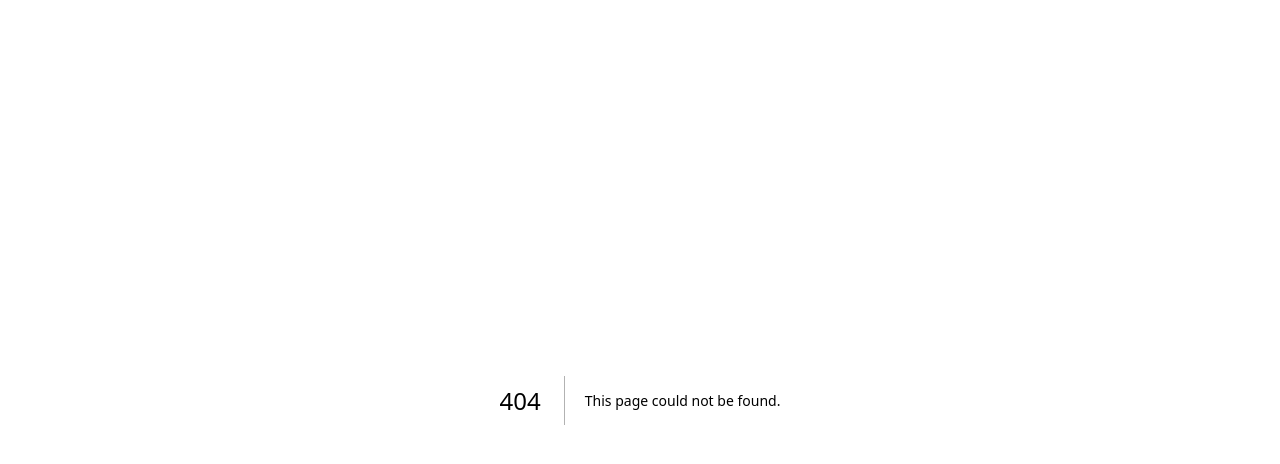
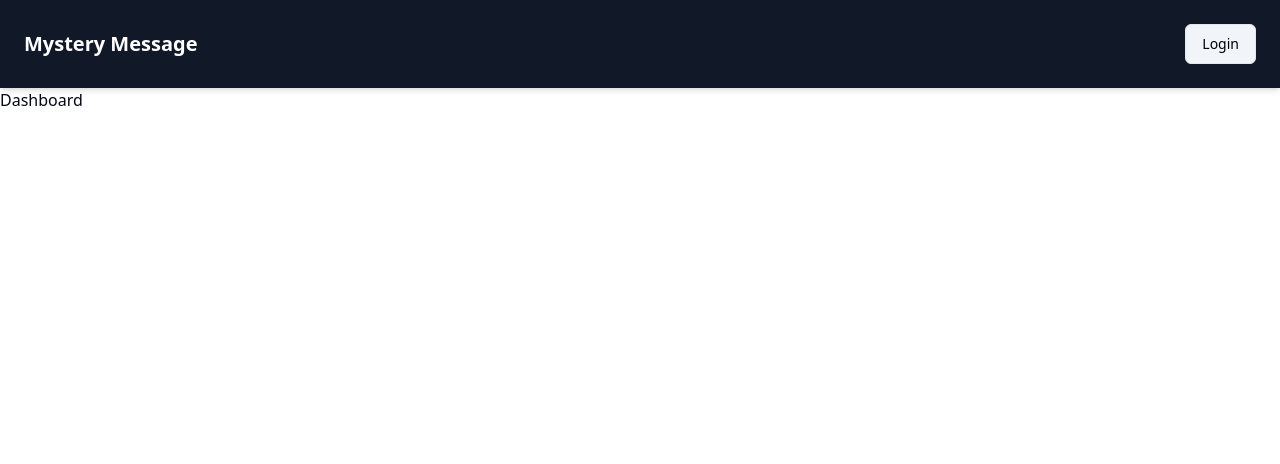
Before and after one commit to hemantyadav8006/mystery-message, a Next.js app: page /dashboard in a window 1280 px wide. Before the commit this address had no page. Shown: the top 464 px of the page. Built offline with nearby package versions, Linux system fonts and the light colour scheme; no server answers.

Commit message:
feat: add Dashboard and Navbar components with layout structure

```diff
--- /dev/null
+++ b/src/app/(app)/dashboard/page.tsx
@@ -0,0 +1,7 @@
+import React from "react";
+
+const Dashboard = () => {
+  return <div>Dashboard</div>;
+};
+
+export default Dashboard;
--- /dev/null
+++ b/src/app/(app)/layout.tsx
@@ -0,0 +1,15 @@
+import "../globals.css";
+import Navbar from "@/components/component/Navbar";
+
+interface RootLayoutProps {
+  children: React.ReactNode;
+}
+
+export default async function RootLayout({ children }: RootLayoutProps) {
+  return (
+    <div className="flex flex-col min-h-screen">
+      <Navbar />
+      {children}
+    </div>
+  );
+}
--- a/src/app/layout.tsx
+++ b/src/app/layout.tsx
@@ -4,7 +4,7 @@ import SessionProvider from "@/context/AuthProvider";
 import { Toaster } from "@/components/ui/toaster";
 
 export const metadata: Metadata = {
-  title: "Mystery Message",
+  title: "Mystery Message | True Feedback",
   description: "Mystery Message for real/pure feedbacks!",
 };
 
--- /dev/null
+++ b/src/app/u/[username]/page.tsx
@@ -0,0 +1,7 @@
+import React from "react";
+
+const page = () => {
+  return <div>messagePage</div>;
+};
+
+export default page;
--- /dev/null
+++ b/src/components/component/Navbar.tsx
@@ -0,0 +1,46 @@
+"use client";
+import React from "react";
+import Link from "next/link";
+import { useSession, signOut } from "next-auth/react";
+import { Button } from "../ui/button";
+import { User } from "next-auth";
+
+function Navbar() {
+  const { data: session } = useSession();
+  const user: User = session?.user;
+
+  return (
+    <nav className="p-4 md:p-6 shadow-md bg-gray-900 text-white">
+      <div className="container mx-auto flex flex-col md:flex-row justify-between items-center">
+        <Link href="/" className="text-xl font-bold mb-4 md:mb-0">
+          Mystery Message
+        </Link>
+        {session ? (
+          <>
+            <span className="mr-4">
+              Welcome, {user?.username || user?.email}
+            </span>
+            <Button
+              onClick={() => signOut()}
+              className="w-full md:w-auto bg-slate-100 text-black"
+              variant="outline"
+            >
+              Logout
+            </Button>
+          </>
+        ) : (
+          <Link href="/sign-in">
+            <Button
+              className="w-full md:w-auto bg-slate-100 text-black"
+              variant={"outline"}
+            >
+              Login
+            </Button>
+          </Link>
+        )}
+      </div>
+    </nav>
+  );
+}
+
+export default Navbar;
```
